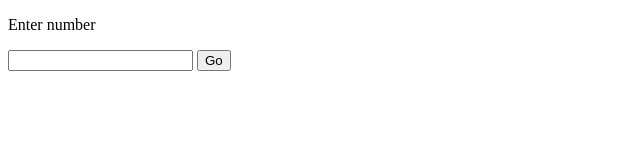
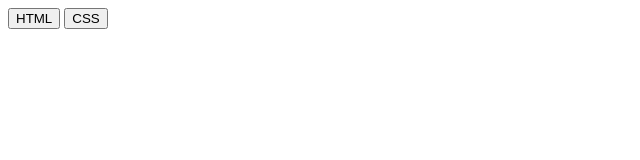
Before and after one commit to OlhaRoma/genius-js, a plain HTML site: page HW1.html in a window 1280 px wide. Shown: the whole page, without its empty margins (0-640 px from the left). Drawn offline with Linux system fonts and the light colour scheme.

Commit message:
update+5

```diff
--- a/HW1.html
+++ b/HW1.html
@@ -7,15 +7,28 @@
     <title>JS_module_4</title>
 </head>
 <body>
-    <p>Enter number</p>
-    <label>
-    <input type="number" name="number">
-    <button>Go</button>
-    </label>
+<!--    <p>Enter number</p>-->
+<!--    <label>-->
+<!--    <input type="number" name="number">-->
+<!--    <button>Go</button>-->
+<!--    </label>-->
+
+<!--     <div><p>Hello!</p></div>-->
+
+<!--<div><p>olga</p></div>-->
+<!--<div><p>helga</p></div>-->
+<!--<div><p>olha</p></div>-->
+
+<div>
+    <button id="html">HTML</button>
+    <button id="css">CSS</button>
+</div>
 
 <!--<script src="./script1.js"></script>-->
 <!--<script src="./script2.js"></script>-->
 <!--<script src="./script3.js"></script>-->
-<script src="./script4.js"></script>
+<!--<script src="./script4.js"></script>-->
+<script src="./script5.js"></script>
+<!--<script src="./tasks.js"></script>-->
 </body>
 </html>
```
Also changed, not shown: script4.js (+108 -0 lines), script5.js (added, +276 -0 lines), tasks.js (line endings or trailing spaces).
